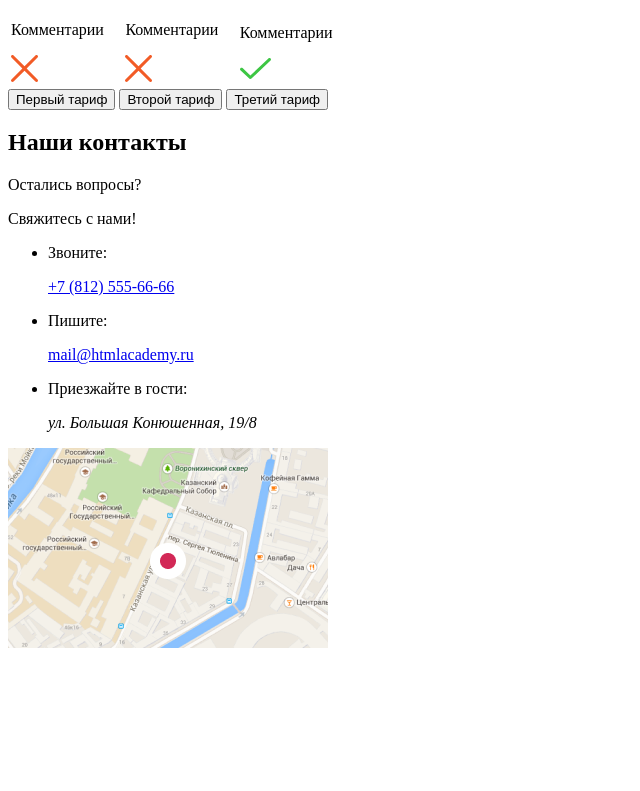
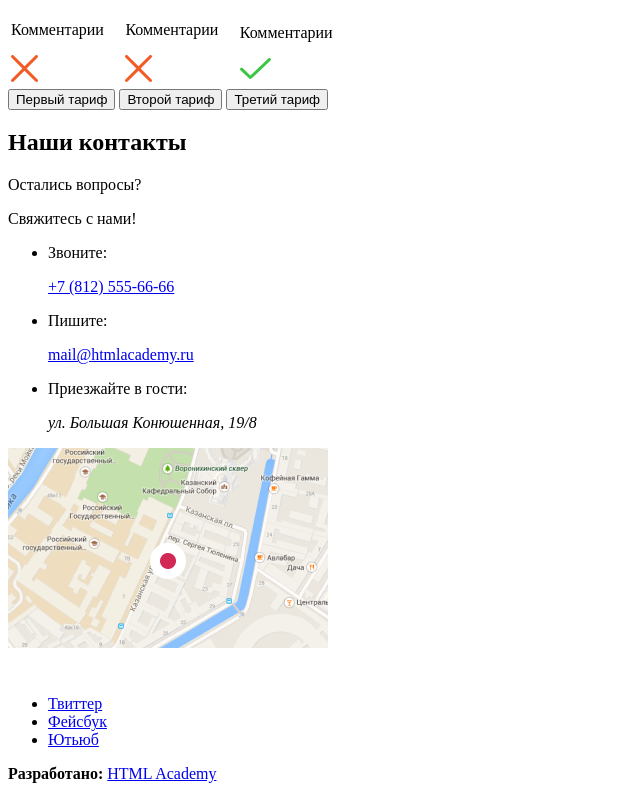
Before and after one commit to GrafLuck/1652277-pink-22, a website: page source/index.html in a window 1280 px wide. Shown: the part 1711-2502 px from the top of the page, without its empty margins (0-640 px from the left). Before the commit the page ends 2371 px from the top, so only its background shows below. Drawn offline with Linux system fonts and the light colour scheme.

Commit message:
Сделал футер

```diff
--- a/source/index.html
+++ b/source/index.html
@@ -189,5 +189,30 @@
         <img class="contacts__map" src="img/map.png" alt="Наш адрес: ул. Большая Конюшенная, 19/8" width="320" height="200">
       </section>
     </main>
+    <footer class="page-footer">
+      <a class="page-footer__logo logo logo--footer">
+        <svg class="logo__image" width="74" height="23" viewBox="0 0 74 23" fill="none" xmlns="http://www.w3.org/2000/svg">
+        <path d="M0.00496827 1.54857C0.00487772 1.21254 0.135804 0.889818 0.369742 0.649431C0.60368 0.409043 0.922049 0.27008 1.25676 0.262266H8.39001C13.4469 0.262266 16.7751 2.9645 16.7751 7.39179V7.45162C16.7751 12.2977 12.7415 14.8105 7.97274 14.8105H2.53836V21.611C2.55394 21.7874 2.53277 21.9651 2.47619 22.1329C2.41961 22.3006 2.32887 22.4547 2.20973 22.5854C2.09058 22.716 1.94565 22.8204 1.78416 22.8918C1.62266 22.9631 1.44812 23 1.27166 23C1.0952 23 0.920671 22.9631 0.759173 22.8918C0.597674 22.8204 0.452744 22.716 0.333602 22.5854C0.21446 22.4547 0.123708 22.3006 0.0671295 22.1329C0.0105515 21.9651 -0.0106138 21.7874 0.00496827 21.611V1.54857ZM8.07209 12.5171C11.7778 12.5171 14.2119 10.5228 14.2119 7.53139V7.47156C14.2119 4.26078 11.8175 2.59556 8.25092 2.59556H2.58804V12.4772L8.07209 12.5171Z" fill="white"/>
+        <path d="M21.5935 1.38904C21.5779 1.21262 21.5991 1.03487 21.6556 0.867114C21.7122 0.699353 21.803 0.545245 21.9221 0.414596C22.0412 0.283947 22.1862 0.179616 22.3477 0.108238C22.5092 0.0368607 22.6837 0 22.8602 0C23.0366 0 23.2112 0.0368607 23.3727 0.108238C23.5342 0.179616 23.6791 0.283947 23.7982 0.414596C23.9174 0.545245 24.0081 0.699353 24.0647 0.867114C24.1213 1.03487 24.1425 1.21262 24.1269 1.38904V21.611C24.1425 21.7874 24.1213 21.9651 24.0647 22.1329C24.0081 22.3006 23.9174 22.4548 23.7982 22.5854C23.6791 22.7161 23.5342 22.8204 23.3727 22.8918C23.2112 22.9631 23.0366 23 22.8602 23C22.6837 23 22.5092 22.9631 22.3477 22.8918C22.1862 22.8204 22.0412 22.7161 21.9221 22.5854C21.803 22.4548 21.7122 22.3006 21.6556 22.1329C21.5991 21.9651 21.5779 21.7874 21.5935 21.611V1.38904Z" fill="white"/>
+        <path d="M30.674 1.41895C30.6816 1.08908 30.8163 0.775007 31.0497 0.542621C31.2831 0.310235 31.597 0.177597 31.9258 0.172531H32.2735C32.5316 0.177833 32.7843 0.248188 33.0082 0.377127C33.2322 0.506065 33.4202 0.689448 33.5551 0.910412L47.1559 18.3104V1.35912C47.1559 1.0312 47.2857 0.7167 47.5168 0.484821C47.7478 0.252942 48.0611 0.122673 48.3879 0.122673C48.7146 0.122673 49.0279 0.252942 49.259 0.484821C49.49 0.7167 49.6198 1.0312 49.6198 1.35912V21.6508C49.6252 21.8051 49.5993 21.9589 49.5435 22.1028C49.4878 22.2467 49.4034 22.3777 49.2956 22.4878C49.1877 22.5979 49.0587 22.6848 48.9163 22.7432C48.7739 22.8016 48.6211 22.8303 48.4673 22.8275H48.3382C48.0744 22.8092 47.8184 22.7294 47.5908 22.5944C47.3631 22.4593 47.17 22.2728 47.0268 22.0497L33.1179 4.24085V21.6508C33.1158 21.9722 32.991 22.2805 32.7692 22.5124C32.5474 22.7442 32.2456 22.882 31.9258 22.8973C31.6008 22.892 31.291 22.7581 31.064 22.5246C30.8369 22.2911 30.711 21.9771 30.7137 21.6508V1.41895H30.674Z" fill="white"/>
+        <path d="M55.9384 1.38904C55.9228 1.21262 55.944 1.03487 56.0005 0.867114C56.0571 0.699353 56.1479 0.545245 56.267 0.414596C56.3862 0.283947 56.5311 0.179616 56.6926 0.108238C56.8541 0.0368607 57.0286 0 57.2051 0C57.3815 0 57.5561 0.0368607 57.7176 0.108238C57.8791 0.179616 58.024 0.283947 58.1431 0.414596C58.2623 0.545245 58.353 0.699353 58.4096 0.867114C58.4662 1.03487 58.4874 1.21262 58.4718 1.38904V13.6837L71.2282 0.551443C71.4899 0.279712 71.8455 0.119105 72.2216 0.10273C72.5468 0.115453 72.8548 0.252812 73.0821 0.486531C73.3094 0.72025 73.4388 1.03254 73.4436 1.35912C73.4366 1.52896 73.3961 1.69572 73.3245 1.84975C73.2529 2.00379 73.1516 2.14205 73.0264 2.25655L65.0785 10.1539L73.6523 20.6836C73.8764 20.9441 73.9998 21.2768 74 21.6209C73.9961 21.7933 73.9583 21.9633 73.8887 22.121C73.8191 22.2786 73.719 22.4209 73.5943 22.5395C73.4696 22.6582 73.3228 22.7509 73.1622 22.8123C73.0016 22.8737 72.8305 22.9026 72.6588 22.8973C72.4588 22.8891 72.2639 22.8322 72.0908 22.7314C71.9177 22.6306 71.7716 22.4891 71.6653 22.3189L63.3001 11.859L58.4718 16.7051V21.591C58.4718 21.7573 58.4391 21.922 58.3757 22.0756C58.3123 22.2293 58.2194 22.3689 58.1022 22.4865C57.9851 22.6041 57.846 22.6973 57.6929 22.761C57.5398 22.8246 57.3757 22.8574 57.21 22.8574C57.0443 22.8574 56.8803 22.8246 56.7272 22.761C56.5741 22.6973 56.435 22.6041 56.3179 22.4865C56.2007 22.3689 56.1078 22.2293 56.0443 22.0756C55.9809 21.922 55.9483 21.7573 55.9483 21.591V1.38904H55.9384Z" fill="white"/>
+        </svg>
+      </a>
+      <ul class="page-footer__social social">
+        <li class="social__item">
+          <a class="social__link" href="#">Твиттер</a>
+        </li>
+        <li>
+          <a class="social__link" href="#">Фейсбук</a>
+        </li>
+        <li>
+          <a class="social__link" href="#">Ютьюб</a>
+        </li>
+      </ul>
+      <div class="page-footer__copyright copyright">
+        <b class="copyright__text">Разработано:</b>
+        <a class="copyright__link" href="https://htmlacademy.ru/intensive/adaptive">HTML Academy</a>
+      </div>
+    </footer>
   </body>
 </html>
```
